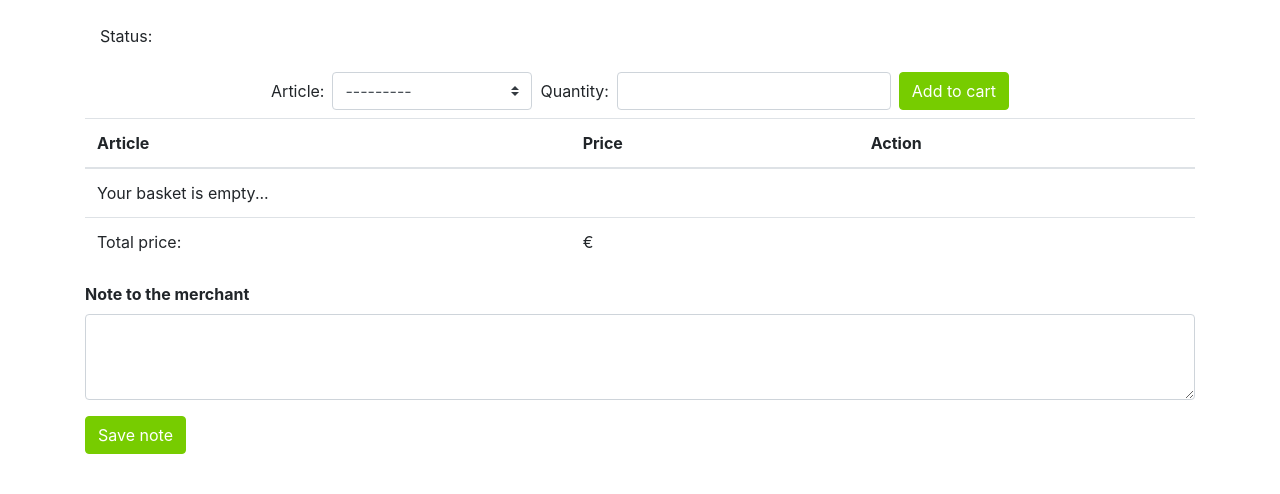
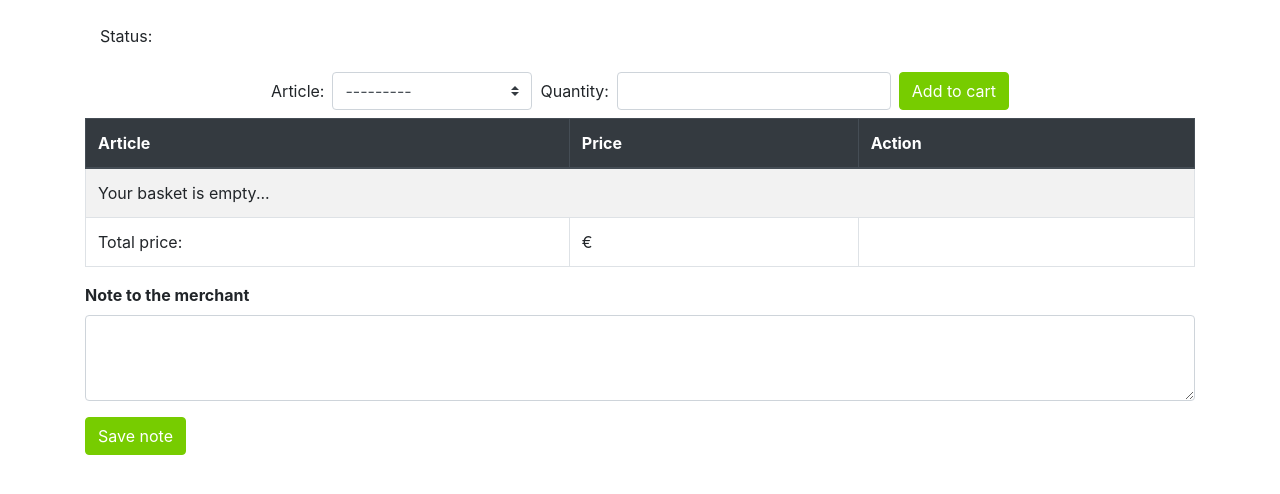
Before and after one commit to gbassiere/marketbasket, a Django app: template templates/commandes/cart.html in a window 1280 px wide. Shown: the part 58-552 px from the top of the page. Run offline with Django 3.2, Linux system fonts and the light colour scheme; the template is opened without the code that fills it: values that come from a table or form of the project are taken from there, others are empty; data comes from the database, SQL or seed files in the repository; parts of the project's set-up code (start-up, migrations or seed data) failed here and were passed over; some libraries are stand-ins or nearby versions.

Commit message:
Fix mispelled bootstrap4 class + refine tables display

```diff
--- a/templates/commandes/cart.html
+++ b/templates/commandes/cart.html
@@ -33,8 +33,8 @@
 {% endif %}
 
 {# Item list #}
-<table class="table table-stripped">
-  <thead>
+<table class="table table-striped table-bordered">
+  <thead class="thead-dark">
     <tr>
       <th scope="col">{% trans "Article" %}</th>
       <th scope="col">{% trans "Price" %}</th>
--- a/templates/commandes/prepare_basket.html
+++ b/templates/commandes/prepare_basket.html
@@ -6,8 +6,8 @@
 <h3 class="m-4 text-center">{% trans "Customer:" %} {{ basket.user.get_full_name }}</h3>
 
 {# Item list #}
-<table class="table table-stripped">
-  <thead>
+<table class="table table-striped table-bordered">
+  <thead class="thead-dark">
     <tr>
       <th scope="col">{% trans "Article" %}</th>
       <th scope="col">{% trans "Quantity" %}</th>
--- a/templates/commandes/prepare_baskets.html
+++ b/templates/commandes/prepare_baskets.html
@@ -15,8 +15,8 @@
 </div>
 
 {# This delivery's baskets #}
-<table class="table table-stripped">
-  <thead>
+<table class="table table-striped table-bordered">
+  <thead class="thead-dark">
     <tr>
       <th scope="col">{% trans "Customer" %}</th>
       <th scope="col">{% trans "Items count" %}</th>
```
